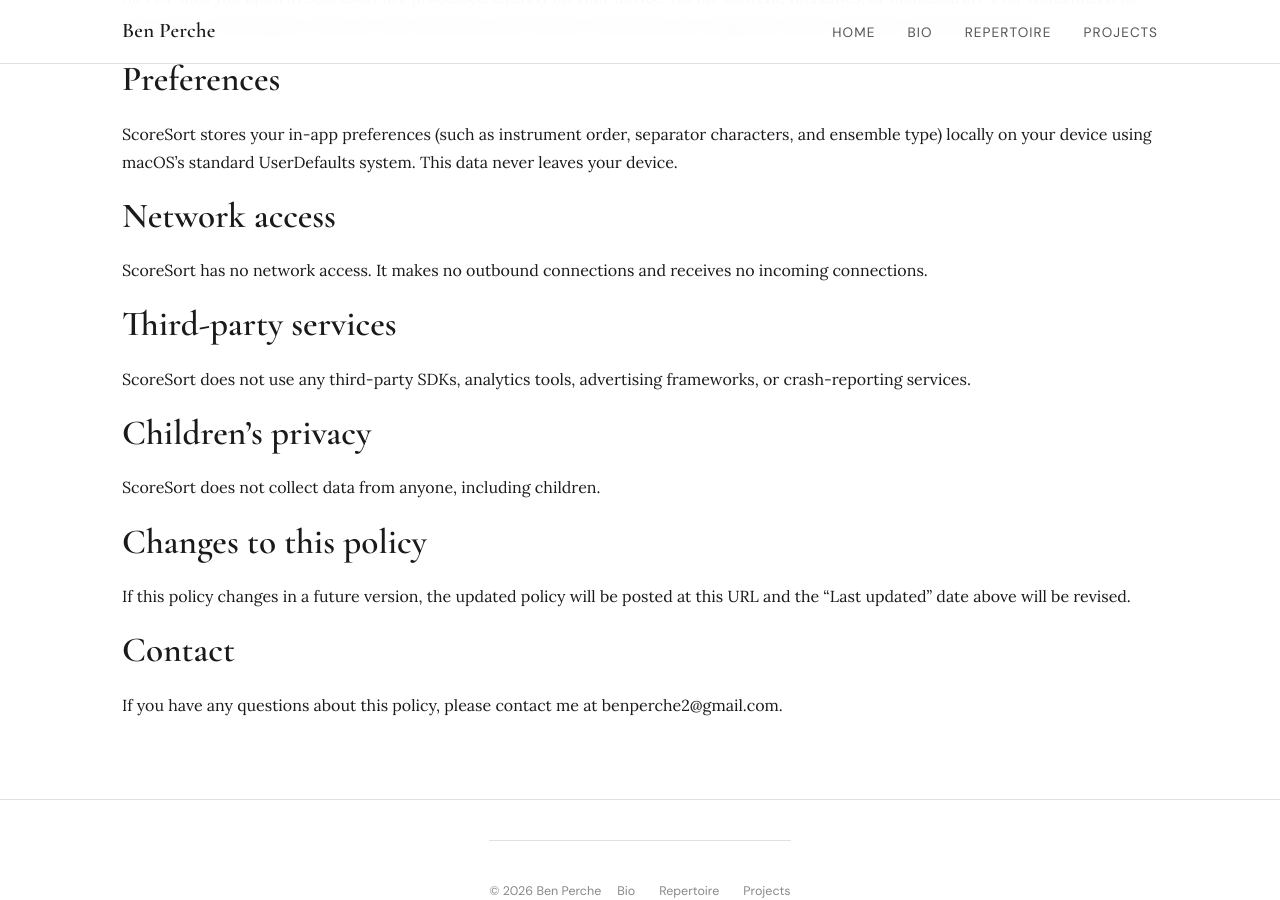
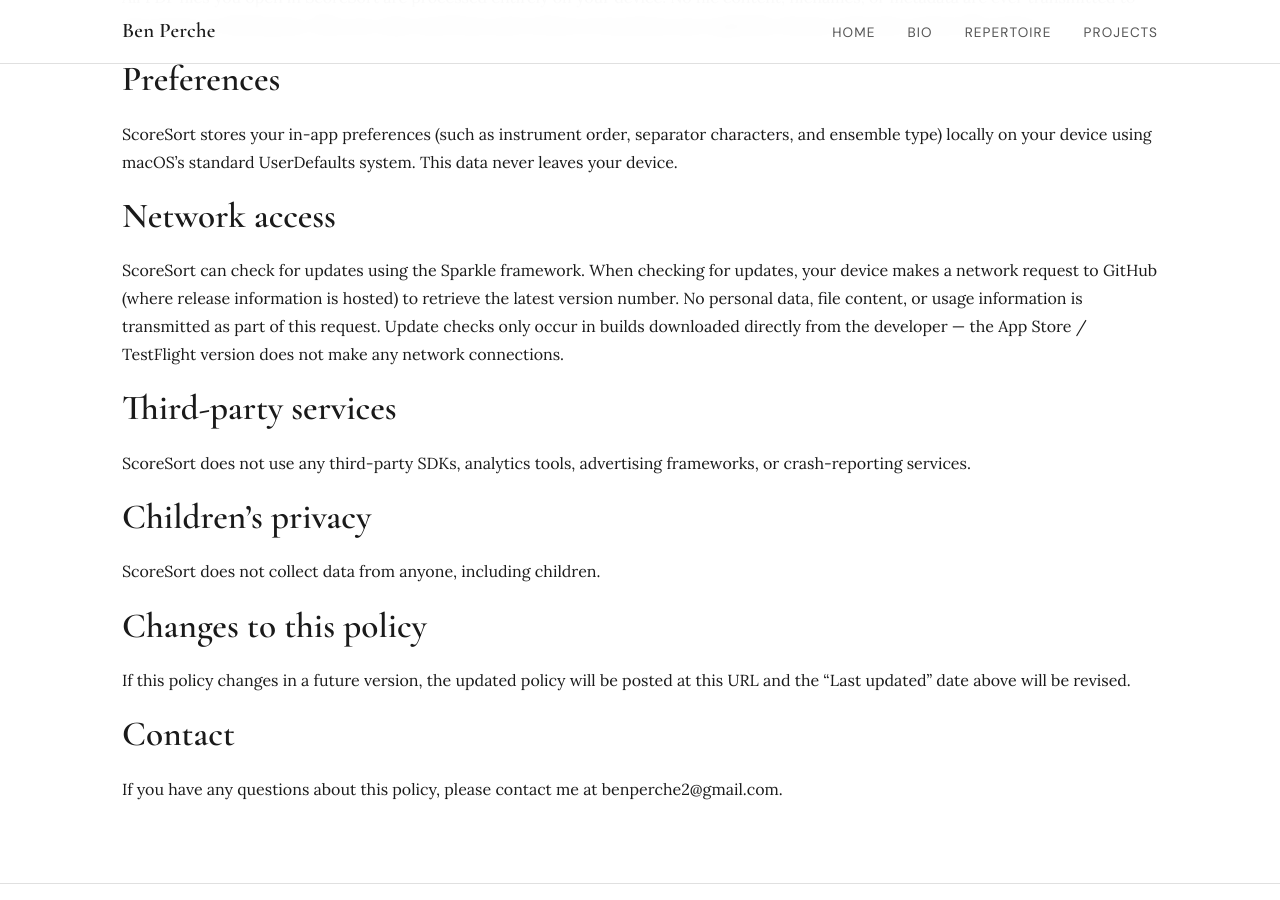
Before and after one commit to benperche/about, a Jekyll site: the page built from scoresort-privacy.md, in a window 1280 px wide and 900 px high, scrolled down 715 px. Built offline with Jekyll 4.4.1, drawn with Linux system fonts in a browser that asks for light colours.

Commit message:
Update privacy policy

```diff
--- a/scoresort-privacy.md
+++ b/scoresort-privacy.md
@@ -42,8 +42,13 @@ device.
 
 ## Network access
 
-ScoreSort has no network access. It makes no outbound connections and
-receives no incoming connections.
+ScoreSort can check for updates using the Sparkle framework. When
+checking for updates, your device makes a network request to GitHub
+(where release information is hosted) to retrieve the latest version
+number. No personal data, file content, or usage information is
+transmitted as part of this request. Update checks only occur in
+builds downloaded directly from the developer — the App Store /
+TestFlight version does not make any network connections.
 
 ## Third-party services
 
```
